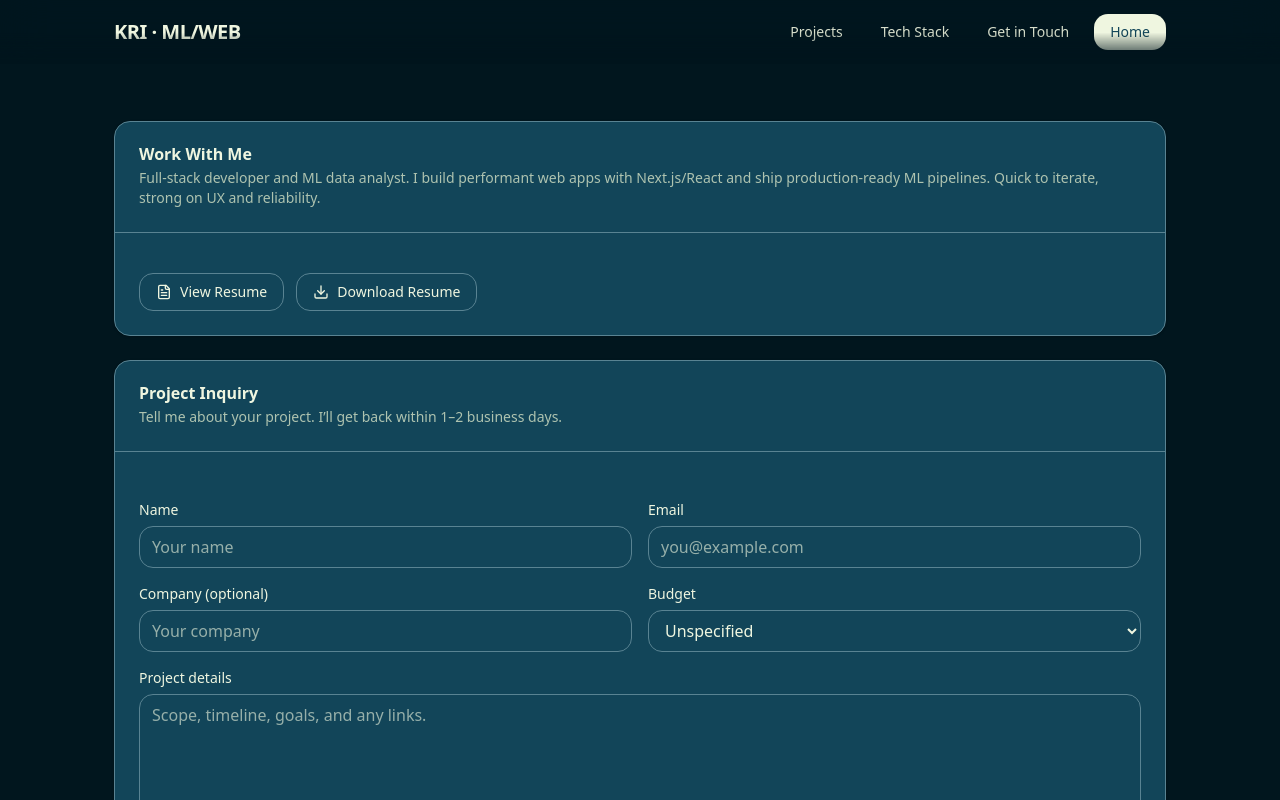
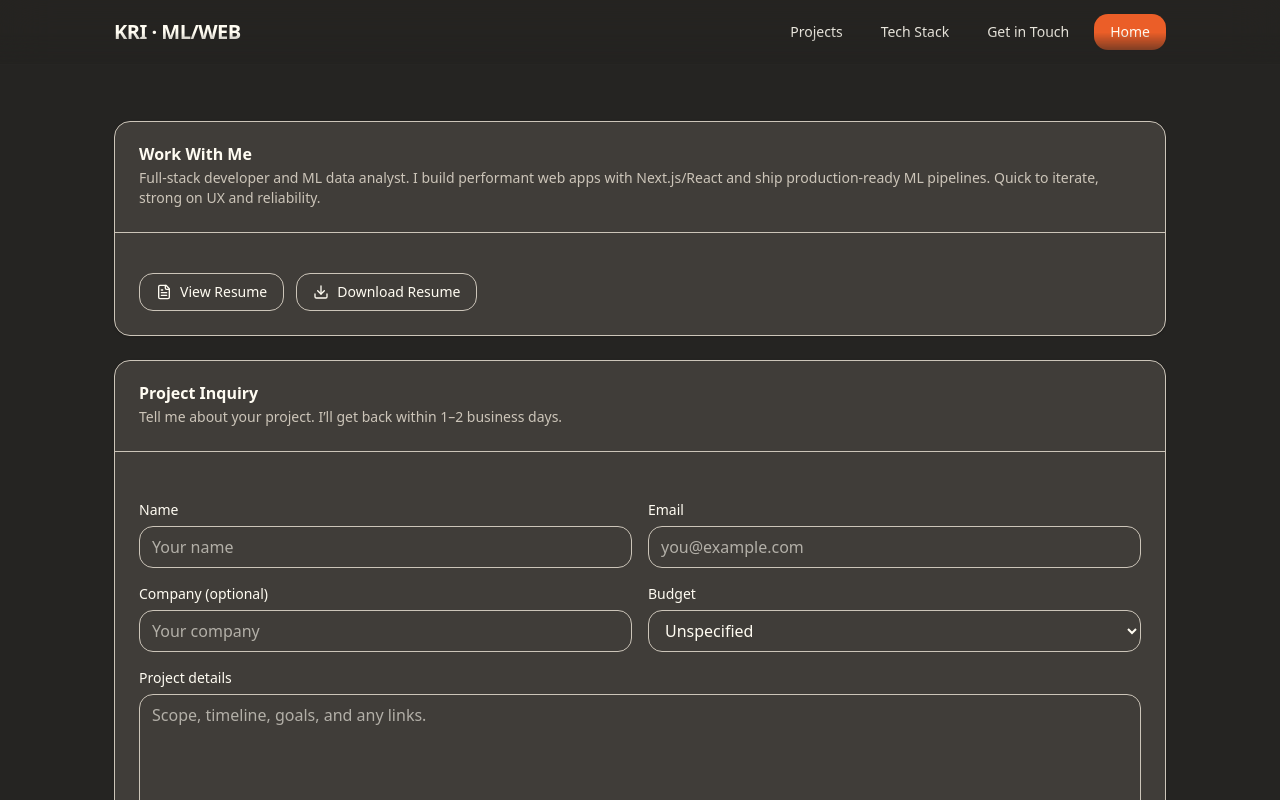
Before and after one commit to Kri01ceram/my-portfolio, a Next.js app: page /hire in a window 1280 px wide. Shown: the top 800 px of the page. Built offline with nearby package versions, Linux system fonts and the light colour scheme.

Commit message:
refactor: update color palette for improved warmth and contrast

```diff
--- a/app/globals.css
+++ b/app/globals.css
@@ -48,82 +48,83 @@
   /* Font fallbacks */
   --font-geist-sans: ui-sans-serif, system-ui, -apple-system, "Segoe UI", Roboto, "Helvetica Neue", Arial, "Noto Sans", "Liberation Sans", sans-serif, "Apple Color Emoji", "Segoe UI Emoji";
   --font-geist-mono: ui-monospace, SFMono-Regular, Menlo, Monaco, Consolas, "Liberation Mono", "Courier New", monospace;
-  /* New palette (calm deep teal + mist):
-     eff6e0 (mist) aec3b0 (sage) 598392 (cool steel) 124559 (deep teal) 01161e (near-black teal)
-     Mapping strategy:
-       Background: darkest (01161e)
-       Card/Surface: deep teal (124559)
-       Border/Input: cool steel (598392)
-       Primary (CTAs): mist (eff6e0) inverted on deep/teal foreground
-       Secondary (subtle hovers): sage (aec3b0)
-       Accent/highlight: cool steel (598392) or mist depending on contrast.
+  /* Warm dark palette:
+     fffcf2 (parchment), ccc5b9 (warm stone), 403d39 (charcoal brown), 252422 (near-black espresso), eb5e28 (rust orange)
+     Strategy:
+       Background: near-black espresso (#252422)
+       Foreground: parchment (#fffcf2)
+       Card/Surface: charcoal brown (#403d39)
+       Border/Input: warm stone (#ccc5b9)
+       Primary: rust accent (#eb5e28) with light foreground
+       Secondary: warm stone (#ccc5b9) with dark foreground
+       Accent: rust (#eb5e28) for highlights; muted uses charcoal.
   */
-  --background: #01161e;
-  --foreground: #eff6e0; /* readable mist on dark */
-  --card: #124559;
-  --card-foreground: #eff6e0;
-  --popover: #124559;
-  --popover-foreground: #eff6e0;
-  --primary: #eff6e0; /* light button */
-  --primary-foreground: #124559; /* deep teal text inside light buttons */
-  --secondary: #aec3b0; /* soft sage */
-  --secondary-foreground: #01161e;
-  --muted: #124559;
-  --muted-foreground: #aec3b0;
-  --accent: #598392; /* steel highlight */
-  --accent-foreground: #eff6e0;
-  --destructive: #598392; /* placeholder; no red in palette */
-  --border: #598392;
-  --input: #598392;
-  --ring: #aec3b0; /* gentle focus ring */
-  --chart-1: #eff6e0;
-  --chart-2: #aec3b0;
-  --chart-3: #598392;
-  --chart-4: #124559;
-  --chart-5: #01161e;
-  --sidebar: #124559;
-  --sidebar-foreground: #eff6e0;
-  --sidebar-primary: #eff6e0;
-  --sidebar-primary-foreground: #124559;
-  --sidebar-accent: #598392;
-  --sidebar-accent-foreground: #eff6e0;
-  --sidebar-border: #598392;
-  --sidebar-ring: #aec3b0;
+  --background: #252422;
+  --foreground: #fffcf2;
+  --card: #403d39;
+  --card-foreground: #fffcf2;
+  --popover: #403d39;
+  --popover-foreground: #fffcf2;
+  --primary: #eb5e28;
+  --primary-foreground: #fffcf2;
+  --secondary: #ccc5b9;
+  --secondary-foreground: #252422;
+  --muted: #403d39;
+  --muted-foreground: #ccc5b9;
+  --accent: #eb5e28;
+  --accent-foreground: #fffcf2;
+  --destructive: #eb5e28; /* same accent acts as destructive */
+  --border: #ccc5b9;
+  --input: #ccc5b9;
+  --ring: #eb5e28;
+  --chart-1: #eb5e28;
+  --chart-2: #ccc5b9;
+  --chart-3: #403d39;
+  --chart-4: #252422;
+  --chart-5: #fffcf2;
+  --sidebar: #403d39;
+  --sidebar-foreground: #fffcf2;
+  --sidebar-primary: #eb5e28;
+  --sidebar-primary-foreground: #fffcf2;
+  --sidebar-accent: #ccc5b9;
+  --sidebar-accent-foreground: #252422;
+  --sidebar-border: #ccc5b9;
+  --sidebar-ring: #eb5e28;
 }
 
 /* Always-on dark theme mapping using the same 4-color palette */
 .dark {
-  --background: #01161e;
-  --foreground: #eff6e0;
-  --card: #124559;
-  --card-foreground: #eff6e0;
-  --popover: #124559;
-  --popover-foreground: #eff6e0;
-  --primary: #eff6e0;
-  --primary-foreground: #124559;
-  --secondary: #aec3b0;
-  --secondary-foreground: #01161e;
-  --muted: #124559;
-  --muted-foreground: #aec3b0;
-  --accent: #598392;
-  --accent-foreground: #eff6e0;
-  --destructive: #598392;
-  --border: #598392;
-  --input: #598392;
-  --ring: #aec3b0;
-  --chart-1: #eff6e0;
-  --chart-2: #aec3b0;
-  --chart-3: #598392;
-  --chart-4: #124559;
-  --chart-5: #01161e;
-  --sidebar: #124559;
-  --sidebar-foreground: #eff6e0;
-  --sidebar-primary: #eff6e0;
-  --sidebar-primary-foreground: #124559;
-  --sidebar-accent: #598392;
-  --sidebar-accent-foreground: #eff6e0;
-  --sidebar-border: #598392;
-  --sidebar-ring: #aec3b0;
+  --background: #252422;
+  --foreground: #fffcf2;
+  --card: #403d39;
+  --card-foreground: #fffcf2;
+  --popover: #403d39;
+  --popover-foreground: #fffcf2;
+  --primary: #eb5e28;
+  --primary-foreground: #fffcf2;
+  --secondary: #ccc5b9;
+  --secondary-foreground: #252422;
+  --muted: #403d39;
+  --muted-foreground: #ccc5b9;
+  --accent: #eb5e28;
+  --accent-foreground: #fffcf2;
+  --destructive: #eb5e28;
+  --border: #ccc5b9;
+  --input: #ccc5b9;
+  --ring: #eb5e28;
+  --chart-1: #eb5e28;
+  --chart-2: #ccc5b9;
+  --chart-3: #403d39;
+  --chart-4: #252422;
+  --chart-5: #fffcf2;
+  --sidebar: #403d39;
+  --sidebar-foreground: #fffcf2;
+  --sidebar-primary: #eb5e28;
+  --sidebar-primary-foreground: #fffcf2;
+  --sidebar-accent: #ccc5b9;
+  --sidebar-accent-foreground: #252422;
+  --sidebar-border: #ccc5b9;
+  --sidebar-ring: #eb5e28;
 }
 
 @layer base {
```
